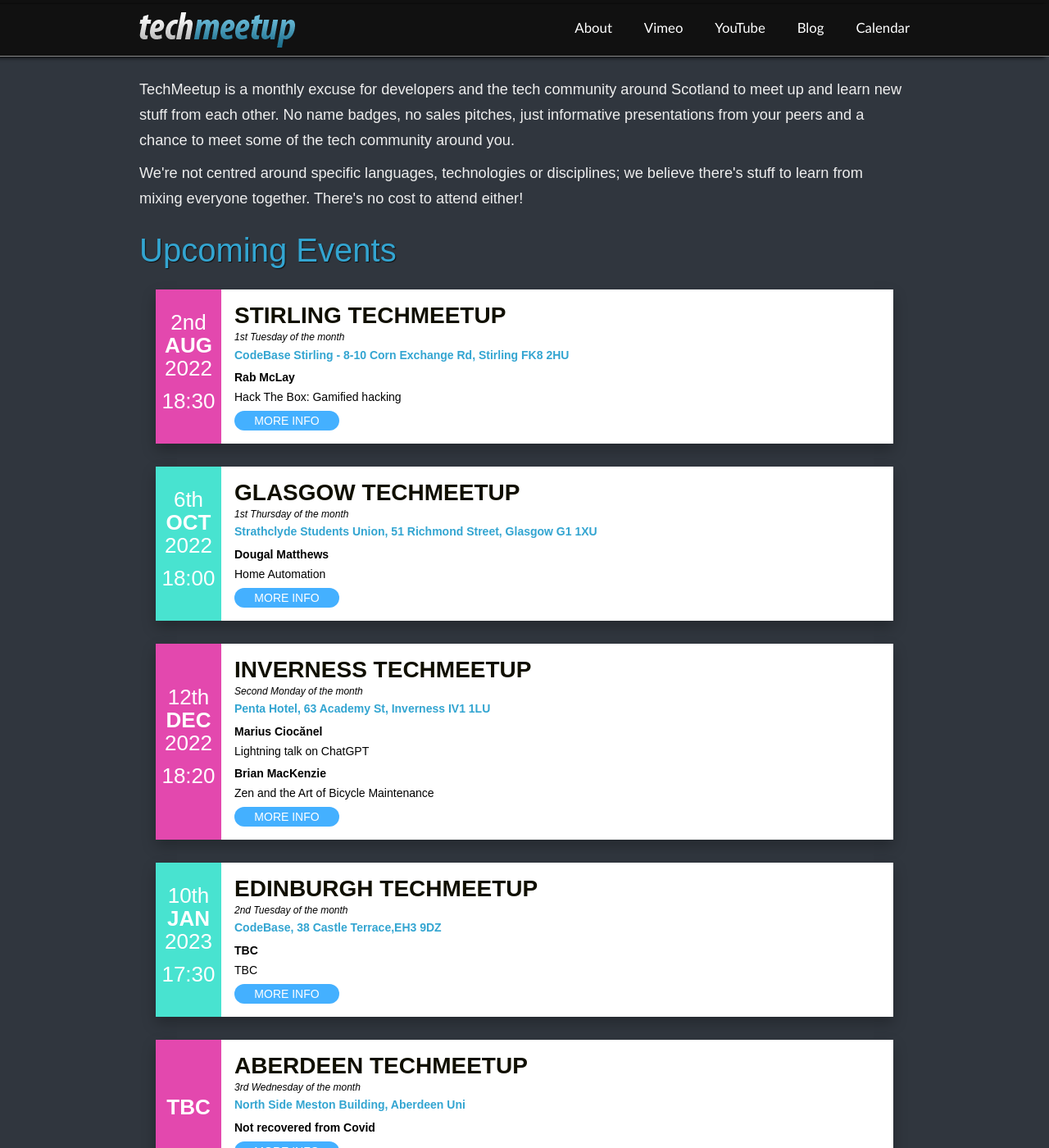
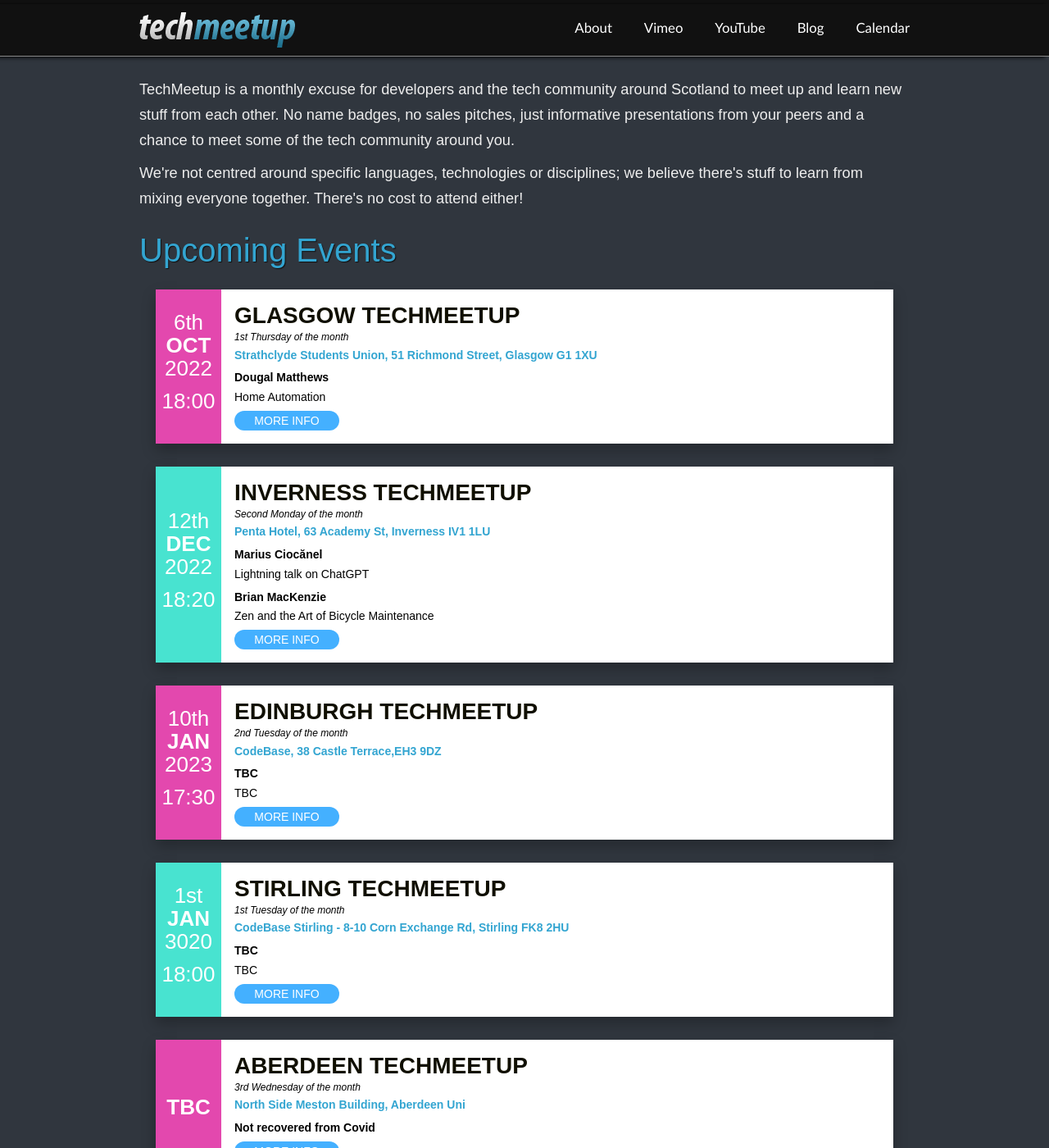
Before and after one commit to techmeetup/techmeetup.co.uk, a Jekyll site: the page built from index.html, in a window 1280 px wide and 1400 px high. Shown: the whole window at 82% size. Built offline with Jekyll 4.4.1, drawn with Linux system fonts in a browser that asks for light colours.

Commit message:
Update Stirling with TBC to fix time sorting

```diff
--- a/_data/index.json
+++ b/_data/index.json
@@ -41,11 +41,11 @@
       "address": "CodeBase Stirling - 8-10 Corn Exchange Rd, Stirling FK8 2HU"
     },
     "active": "true",
-    "date": "2022-08-02T18:30:00Z",
+    "date": "3020-01-01T18:00:00Z",
     "speakers": [
       {
-        "name": "Rab McLay",
-        "talk": "Hack The Box: Gamified hacking"
+        "name": "TBC",
+        "talk": "TBC"
       }
     ]
   },
```
